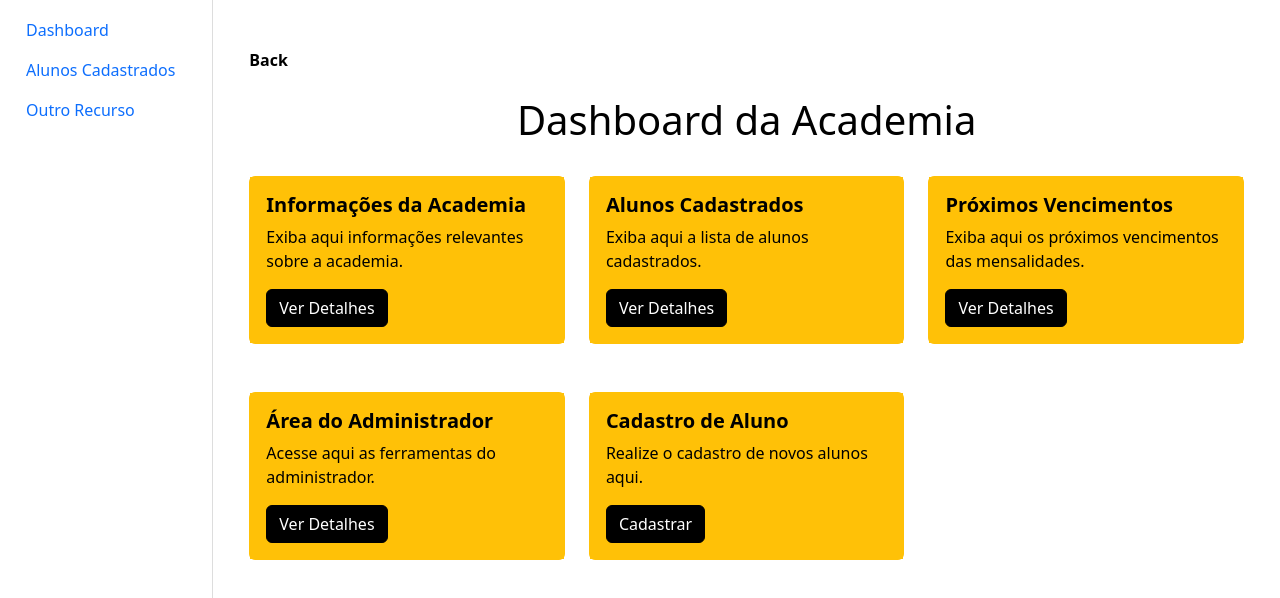
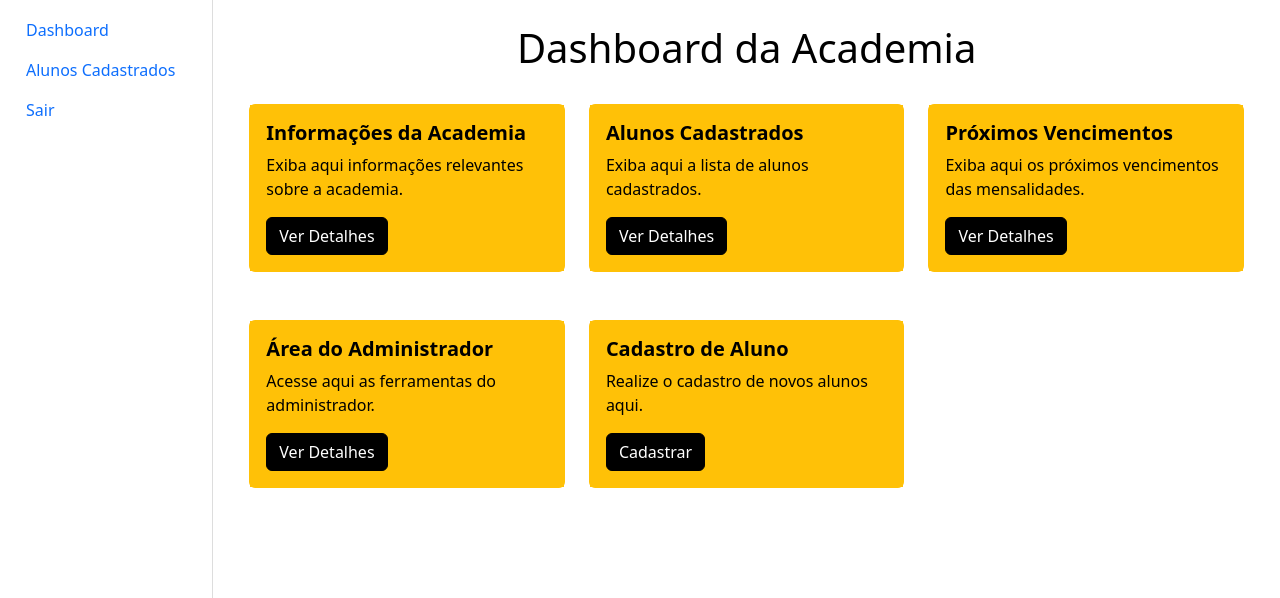
Before and after one commit to jotafreitas/AkademiaDoCorpo, a React (Vite) app in the folder DesktopProject/AkademiaDesktop/src/renderer/: page /homeAdm in a window 1280 px wide. Shown: the top 598 px of the page. Built offline with nearby package versions, Linux system fonts and the light colour scheme.

Commit message:
vamo flamengo

```diff
--- a/DesktopProject/AkademiaDesktop/src/renderer/src/Pages/HomeAdm/HomeAdm.jsx
+++ b/DesktopProject/AkademiaDesktop/src/renderer/src/Pages/HomeAdm/HomeAdm.jsx
@@ -13,11 +13,7 @@ function HomeAdm() {
     return (
         <>
             <Container>
-                <Row className="mt-4 mb-4">
-                    <Col>
-                        <Link to="/" relative="path">Back</Link>
-                    </Col>
-                </Row>
+
                 <Row>
                     <Col>
                         <h1 className="text-center">Dashboard da Academia</h1>
--- a/DesktopProject/AkademiaDesktop/src/renderer/src/Pages/SideBar/SideBar.jsx
+++ b/DesktopProject/AkademiaDesktop/src/renderer/src/Pages/SideBar/SideBar.jsx
@@ -7,7 +7,7 @@ const Sidebar = () => {
         <Nav className="flex-column" style={{ height: '100vh', borderRight: '1px solid #ddd', padding: '10px' }}>
             <Nav.Link as={Link} to="/homeAdm">Dashboard</Nav.Link>
             <Nav.Link as={Link} to="/alunosCadastrados">Alunos Cadastrados</Nav.Link>
-            <Nav.Link as={Link} to="/outroRecurso">Outro Recurso</Nav.Link>
+            <Nav.Link as={Link} to="/">Sair</Nav.Link>
         </Nav>
     );
 };
```
